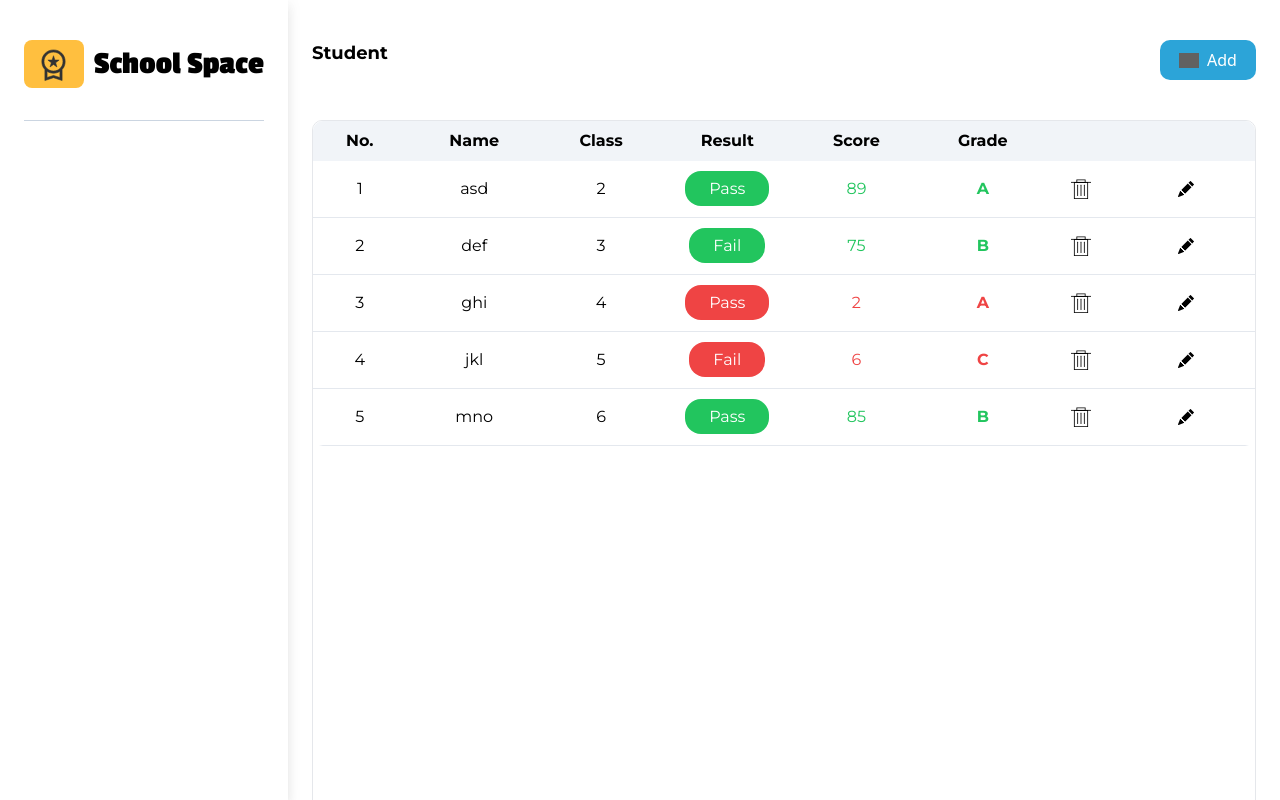
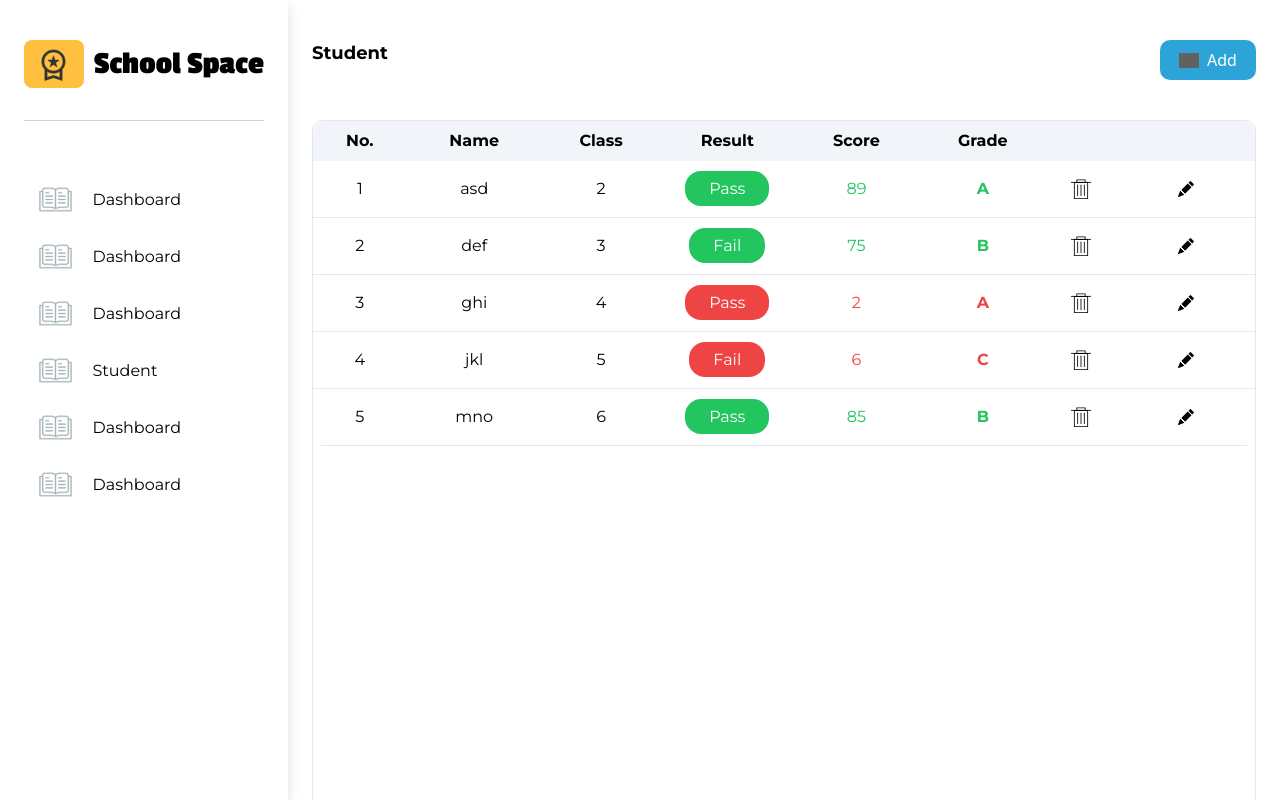
Before and after one commit to SouptikD98/wit-bit-student-project, a Next.js app: page / in a window 1280 px wide. Shown: the top 800 px of the page. Built offline with nearby package versions, Linux system fonts and the light colour scheme; grey boxes are pictures that could not be loaded.

Commit message:
completed sidebar

```diff
--- a/src/app/components/SidebarMenu.js
+++ b/src/app/components/SidebarMenu.js
@@ -1,11 +1,11 @@
-import React from 'react'
-import Image from 'next/image'
-
+import React from "react";
+import Image from "next/image";
+import Link from "next/link";
 
 export const SidebarMenu = () => {
   return (
     <div>
-      <div className="flex flex-col">
+      <div className="flex flex-col gap-[1rem]">
         <div className="logo-name-section pb-[2rem] border-b border-slate-300">
           <div className="flex items-center justify-center gap-[0.625rem]">
             <div className="logo-container w-[60px] h-[48px] bg-[#FFBF3F] rounded-[8px] flex items-center justify-center">
@@ -22,7 +22,88 @@ export const SidebarMenu = () => {
             </div>
           </div>
         </div>
+        <div className="links-container flex flex-col font-montserrat text-[1rem] mt-[2.125rem]">
+          <Link
+            href="/"
+            className="flex items-center justify-start gap-[1.25rem] hover:bg-[#2CA4D8] hover:text-[#2CA4D8] hover:bg-opacity-10 hover:rounded-[10px] px-[.85rem] py-[11px]"
+          >
+            <Image
+              src="/menulogo.svg" // Path to your image
+              alt="Description of tpxhe image"
+              width={35} // Desired height of the image
+              height={35}
+              className="hover:text-red-600"
+            />
+            <p>Dashboard</p>
+          </Link>
+          <Link
+            href="/"
+            className="flex items-center justify-start gap-[1.25rem] hover:bg-[#2CA4D8] hover:text-[#2CA4D8] hover:bg-opacity-10 hover:rounded-[10px] px-[.85rem] py-[11px]"
+          >
+            <Image
+              src="/menulogo.svg" // Path to your image
+              alt="Description of tpxhe image"
+              width={35} // Desired height of the image
+              height={35}
+              className=""
+            />
+            <p>Dashboard</p>
+          </Link>
+          <Link
+            href="/"
+            className="flex items-center justify-start gap-[1.25rem] hover:bg-[#2CA4D8] hover:text-[#2CA4D8] hover:bg-opacity-10 hover:rounded-[10px] px-[.85rem] py-[11px]"
+          >
+            <Image
+              src="/menulogo.svg" // Path to your image
+              alt="Description of tpxhe image"
+              width={35} // Desired height of the image
+              height={35}
+              className=""
+            />
+            <p>Dashboard</p>
+          </Link>
+          <Link
+            href="/"
+            className="flex items-center justify-start gap-[1.25rem] hover:bg-[#2CA4D8] hover:text-[#2CA4D8] hover:bg-opacity-10 hover:rounded-[10px] px-[.85rem] py-[11px]"
+          >
+            <Image
+              src="/menulogo.svg" // Path to your image
+              alt="Description of tpxhe image"
+              width={35} // Desired height of the image
+              height={35}
+              className=""
+            />
+            <p>Student</p>
+          </Link>
+          <Link
+            href="/"
+            className="flex items-center justify-start gap-[1.25rem] hover:bg-[#2CA4D8] hover:text-[#2CA4D8] hover:bg-opacity-10 hover:rounded-[10px] px-[.85rem] py-[11px]"
+          >
+            <Image
+              src="/menulogo.svg" // Path to your image
+              alt="Description of tpxhe image"
+              width={35} // Desired height of the image
+              height={35}
+              className=""
+            />
+            <p>Dashboard</p>
+          </Link>
+          <Link
+            href="/"
+            className="flex items-center justify-start gap-[1.25rem] hover:bg-[#2CA4D8] hover:text-[#2CA4D8] hover:bg-opacity-10 hover:rounded-[10px] px-[.85rem] py-[11px]"
+          >
+            <Image
+              src="/menulogo.svg" // Path to your image
+              alt="Description of tpxhe image"
+              width={35} // Desired height of the image
+              height={35}
+              className=""
+            />
+            <p>Dashboard</p>
+          </Link>
+
         </div>
       </div>
-  )
-}
+    </div>
+  );
+};
```
Also changed, not shown: public/menulogo.svg (added). Lines whose indentation alone changed are shown as unchanged.
